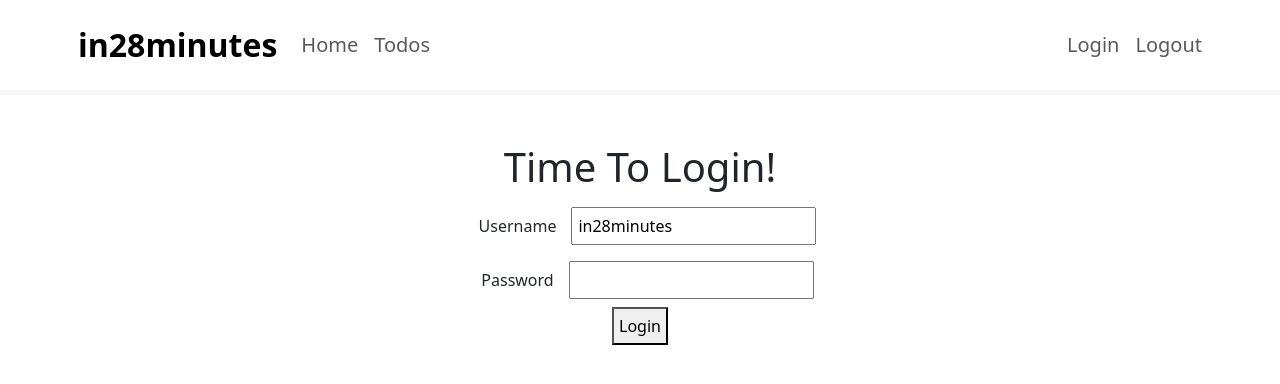
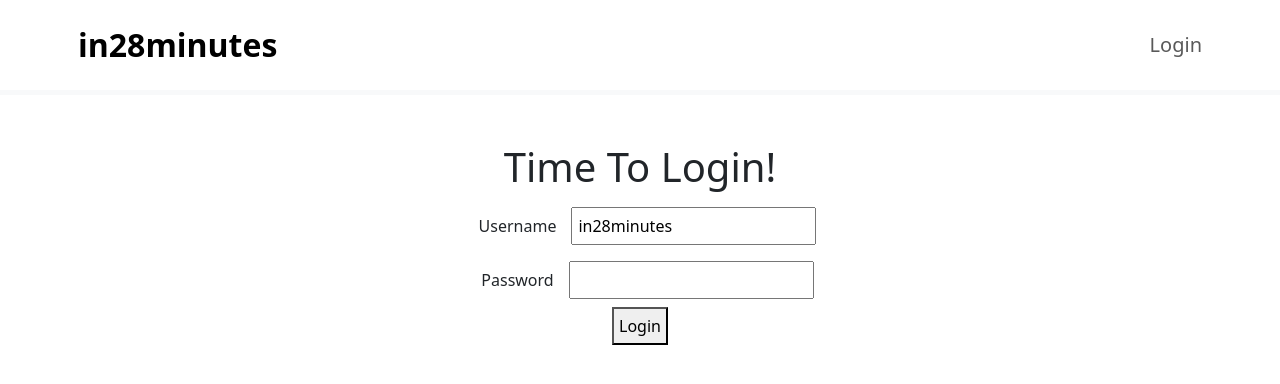
Before and after one commit to Banibrata-Manna/counter-todo-react, a React (Create React App) app: page / in a window 1280 px wide. Shown: the top 384 px of the page. Built offline with nearby package versions, Linux system fonts and the light colour scheme.

Commit message:
Setting up Header to dynamically change itself in different pages by using shared state among components.

```diff
--- a/src/components/todo/HeaderComponent.jsx
+++ b/src/components/todo/HeaderComponent.jsx
@@ -6,8 +6,13 @@ function HeaderComponent() {
     // const authContext = useContext(AuthContext);
 
     const authContext = useAuth();
+    const isAuthenticated = authContext.isAuthenticated;
 
-    console.log(authContext.number);
+    console.log(isAuthenticated);
+
+    function handleLogout() {
+        authContext.setAuthenticated(false);
+    }
 
     return (
             <header className="border-bottom border-light border-5 mb-5 p-2">
@@ -17,13 +22,13 @@ function HeaderComponent() {
                             <a className="navbar-brand ms-2 fs-2 fw-bold text-black" href="https://www.in28minutes.com">in28minutes</a>
                             <div className="collapse navbar-collapse">
                                 <ul className="navbar-nav">
-                                    <li className="nav-item fs-5"><Link className="nav-link" to="/welcome/BanibrataManna">Home</Link></li>
-                                    <li className="nav-item fs-5"><Link className="nav-link" to="/todos">Todos</Link></li>
+                                    <li className="nav-item fs-5">{isAuthenticated && <Link className="nav-link" to="/welcome/BanibrataManna">Home</Link>}</li>
+                                    <li className="nav-item fs-5">{isAuthenticated && <Link className="nav-link" to="/todos">Todos</Link>}</li>
                                 </ul>
                             </div>
                             <ul className="navbar-nav">
-                                <li className="nav-item fs-5"><Link className="nav-link" to="/login">Login</Link></li>
-                                <li className="nav-item fs-5"><Link className="nav-link" to="/logout">Logout</Link></li>
+                                <li className="nav-item fs-5">{!isAuthenticated && <Link className="nav-link" to="/login">Login</Link>}</li>
+                                <li className="nav-item fs-5">{isAuthenticated && <Link className="nav-link" to="/logout" onClick={handleLogout}>Logout</Link>}</li>
                             </ul>
                         </nav>
                     </div>
--- a/src/components/todo/LoginComponent.jsx
+++ b/src/components/todo/LoginComponent.jsx
@@ -1,5 +1,6 @@
 import { useState} from "react";
 import { useNavigate } from "react-router-dom";
+import { useAuth } from "./security/AuthContext";
 
 function LoginComponent() {
 
@@ -12,6 +13,8 @@ function LoginComponent() {
     const [showErrorMessage, setShowErrorMessage] = useState(false);
 
     const navigate = useNavigate();
+
+    const authContext = useAuth();
 
     function handleUsernameChange(event) {
         // console.log(event.target.value);
@@ -28,10 +31,12 @@ function LoginComponent() {
         // console.log(password);
 
         if(username === 'BanibrataManna' && password === 'dummy') {
+            authContext.setAuthenticated(true);
             setShowSuccessMessage(true);
             setShowErrorMessage(false);
             navigate(`/welcome/${username}`);
         } else {
+            authContext.setAuthenticated(false);
             setShowSuccessMessage(false);
             setShowErrorMessage(true);
         }
--- a/src/components/todo/security/AuthContext.js
+++ b/src/components/todo/security/AuthContext.js
@@ -8,6 +8,10 @@ export default function AuthProvider({ children }) {
 
     const [number, setNumber] = useState(10);
 
+    const [isAuthenticated, setAuthenticated] = useState(false);
+
+    // const valuesToBeShared = {number, isAuthenticated, setAuthenticated};
+
     // setInterval(
     //     () => setNumber(number+10)
     //     ,5000
@@ -15,7 +19,7 @@ export default function AuthProvider({ children }) {
 
     return (
         <div>
-            <AuthContext.Provider value={{number}}>
+            <AuthContext.Provider value={{number, isAuthenticated, setAuthenticated}}>
                 {children}
             </AuthContext.Provider>
         </div>
```
